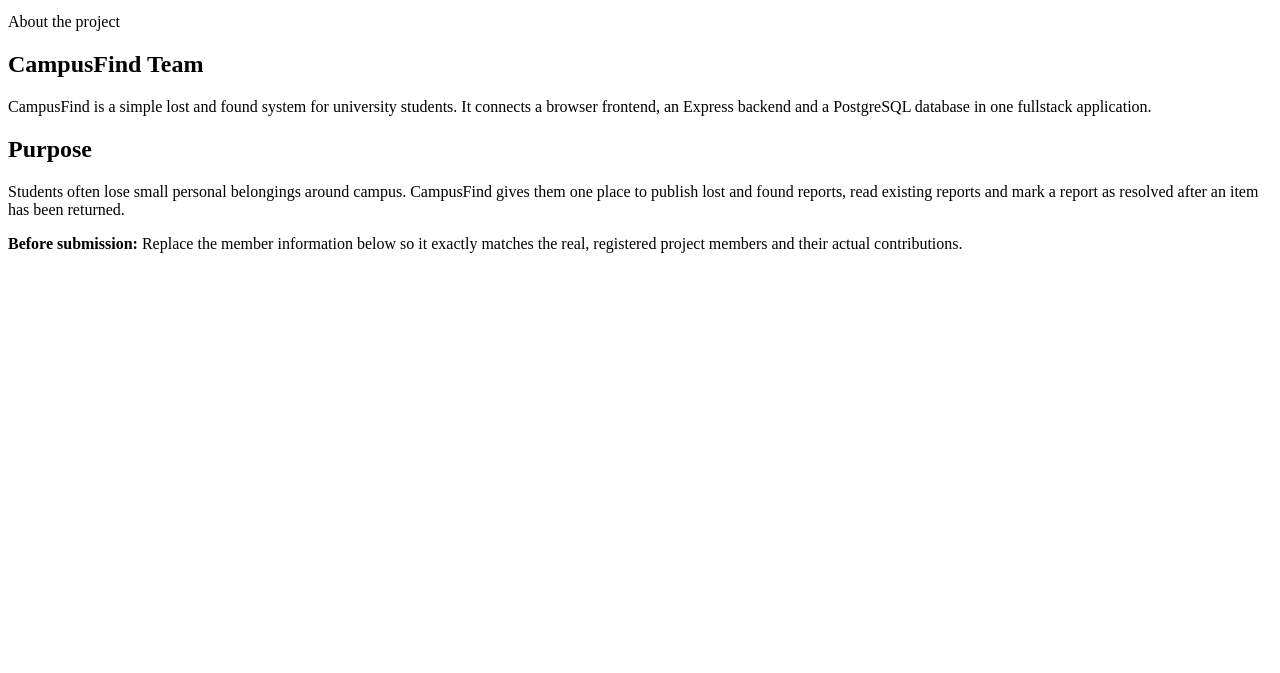
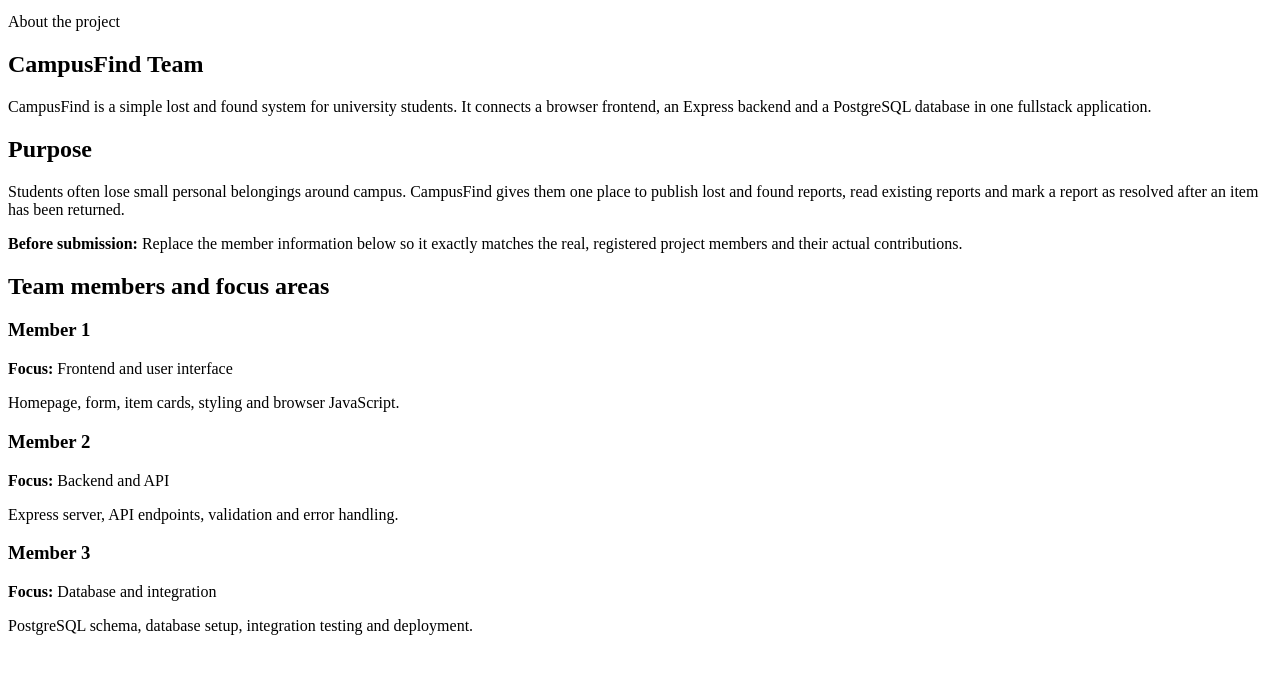
Before and after one commit to orpsisdope/campusfinding, a website: page public/about.html in a window 1280 px wide. Shown: the part 47-720 px from the top of the page. Drawn offline with Linux system fonts and the light colour scheme.

Commit message:
add_team_members_and_system_overview_sections

```diff
--- a/public/about.html
+++ b/public/about.html
@@ -44,3 +44,24 @@
           Replace the member information below so it exactly matches the real,
           registered project members and their actual contributions.
         </div>
+
+        <h2>Team members and focus areas</h2>
+        <div class="team-grid">
+          <article class="team-card">
+            <h3>Member 1</h3>
+            <p><strong>Focus:</strong> Frontend and user interface</p>
+            <p>Homepage, form, item cards, styling and browser JavaScript.</p>
+          </article>
+
+          <article class="team-card">
+            <h3>Member 2</h3>
+            <p><strong>Focus:</strong> Backend and API</p>
+            <p>Express server, API endpoints, validation and error handling.</p>
+          </article>
+
+          <article class="team-card">
+            <h3>Member 3</h3>
+            <p><strong>Focus:</strong> Database and integration</p>
+            <p>PostgreSQL schema, database setup, integration testing and deployment.</p>
+          </article>
+        </div>
```
